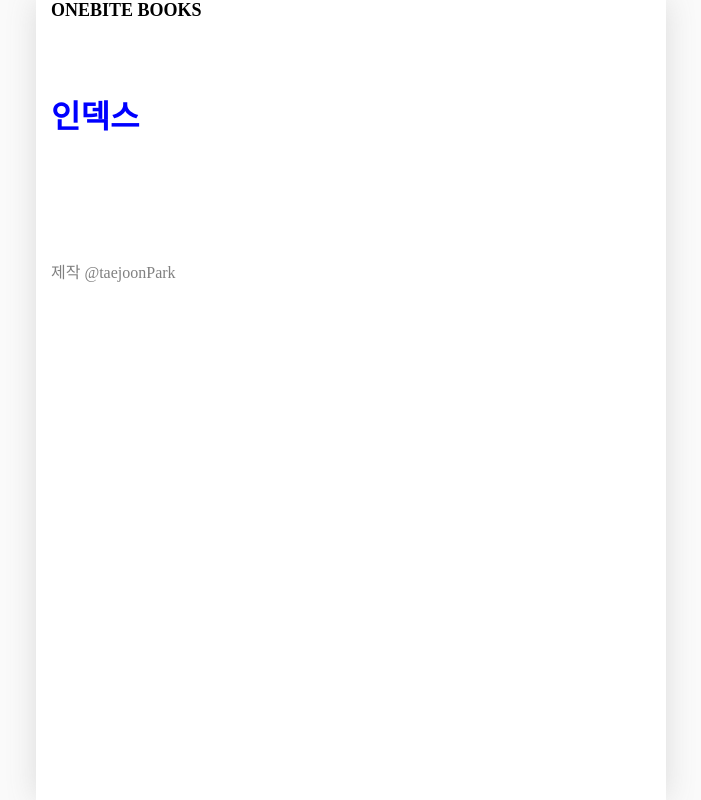
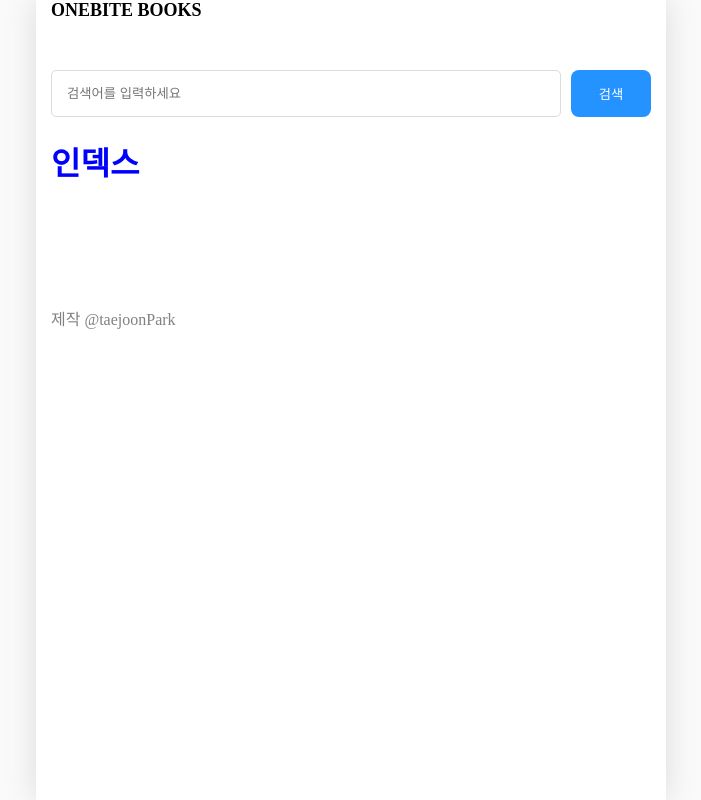
Before and after one commit to joker77z/Next.js-For-Study, a Next.js app in the folder onebite-next/section02/: page / in a window 1280 px wide. Shown: the whole page, without its empty margins (289-990 px from the left). Built offline with nearby package versions, Linux system fonts and the light colour scheme.

Commit message:
feat: SearchableLayout 페이지 전용 Layout 추가

```diff
--- /dev/null
+++ b/onebite-next/section02/src/components/searchable-layout/@hooks/useSearch.ts
@@ -0,0 +1,36 @@
+import { useRouter } from "next/router";
+import { useEffect, useState } from "react";
+
+export const useSearch = () => {
+  const router = useRouter();
+  const q = router.query.q as string;
+
+  const [search, setSearch] = useState("");
+
+  useEffect(() => {
+    if (!q) return;
+    setSearch(q);
+  }, [q]);
+
+  const onChangeSearch = (e: React.ChangeEvent<HTMLInputElement>) => {
+    setSearch(e.target.value);
+  };
+
+  const onKeydownSearch = (e: React.KeyboardEvent<HTMLInputElement>) => {
+    if (e.key === "Enter") {
+      onSubmit();
+    }
+  };
+
+  const onSubmit = () => {
+    if (!search || search === q) return;
+    router.push(`/search?q=${search}`);
+  };
+
+  return {
+    search,
+    onKeydownSearch,
+    onChangeSearch,
+    onSubmit,
+  };
+};
--- /dev/null
+++ b/onebite-next/section02/src/components/searchable-layout/searchable-layout.module.css
@@ -0,0 +1,21 @@
+.container {
+  display: flex;
+  gap: 10px;
+  margin-bottom: 20px;
+}
+
+.container > input {
+  flex: 1;
+  padding: 15px;
+  border-radius: 5px;
+  border: 1px solid rgb(220, 220, 220);
+}
+
+.container > button {
+  width: 80px;
+  border-radius: 8px;
+  border: none;
+  background: rgb(37, 147, 255);
+  color: white;
+  cursor: pointer;
+}
--- /dev/null
+++ b/onebite-next/section02/src/components/searchable-layout/searchable-layout.tsx
@@ -0,0 +1,17 @@
+import { ReactNode } from "react";
+import { useSearch } from "./@hooks/useSearch";
+import styles from "./searchable-layout.module.css";
+
+export default function SearchableLayout({ children }: { children: ReactNode }) {
+  const { search, onKeydownSearch, onChangeSearch, onSubmit } = useSearch();
+
+  return (
+    <div>
+      <div className={styles.container}>
+        <input value={search} onKeyDown={onKeydownSearch} onChange={onChangeSearch} placeholder="검색어를 입력하세요" />
+        <button onClick={onSubmit}>검색</button>
+      </div>
+      {children}
+    </div>
+  );
+}
--- a/onebite-next/section02/src/pages/_app.tsx
+++ b/onebite-next/section02/src/pages/_app.tsx
@@ -1,11 +1,17 @@
 import GlobalLayout from "@/components/global-layout";
 import "@/styles/globals.css";
-import type { AppProps } from "next/app";
+import { NextPage } from "next";
+import { AppProps } from "next/app";
+import { ReactNode } from "react";
 
-export default function App({ Component, pageProps }: AppProps) {
-  return (
-    <GlobalLayout>
-      <Component {...pageProps} />
-    </GlobalLayout>
-  );
+type NextPageWithLayout = NextPage & {
+  Component: {
+    getLayout?: (page: ReactNode) => ReactNode;
+  };
+};
+
+export default function App({ Component, pageProps }: AppProps & NextPageWithLayout) {
+  const getLayout = Component.getLayout ?? ((page: ReactNode) => page);
+
+  return <GlobalLayout>{getLayout(<Component {...pageProps} />)}</GlobalLayout>;
 }
--- a/onebite-next/section02/src/pages/index.tsx
+++ b/onebite-next/section02/src/pages/index.tsx
@@ -1,3 +1,5 @@
+import SearchableLayout from "@/components/searchable-layout/searchable-layout";
+import { ReactNode } from "react";
 import style from "./index.module.css";
 
 export default function Home() {
@@ -7,3 +9,12 @@ export default function Home() {
     </>
   );
 }
+
+/**
+ * NOTE: Root컴포넌트에서 각 페이지마다 다른 레이아웃을 사용할 수 있게 합니다.
+ * JS의 함수는 모두 객체라서 메서드를 추가할 수 있는 것.
+ */
+
+Home.getLayout = (page: ReactNode) => {
+  return <SearchableLayout>{page}</SearchableLayout>;
+};
--- a/onebite-next/section02/src/pages/search/index.tsx
+++ b/onebite-next/section02/src/pages/search/index.tsx
@@ -1,5 +1,7 @@
 // next/navigation은 App Router에서 사용하기 때문에 next/router에 있는 useRouter를 꺼내온다.
+import SearchableLayout from "@/components/searchable-layout/searchable-layout";
 import { useRouter } from "next/router";
+import { ReactNode } from "react";
 
 export default function Page() {
   const router = useRouter();
@@ -8,3 +10,7 @@ export default function Page() {
 
   return <h1>{q}</h1>;
 }
+
+Page.getLayout = (page: ReactNode) => {
+  return <SearchableLayout>{page}</SearchableLayout>;
+};
```
